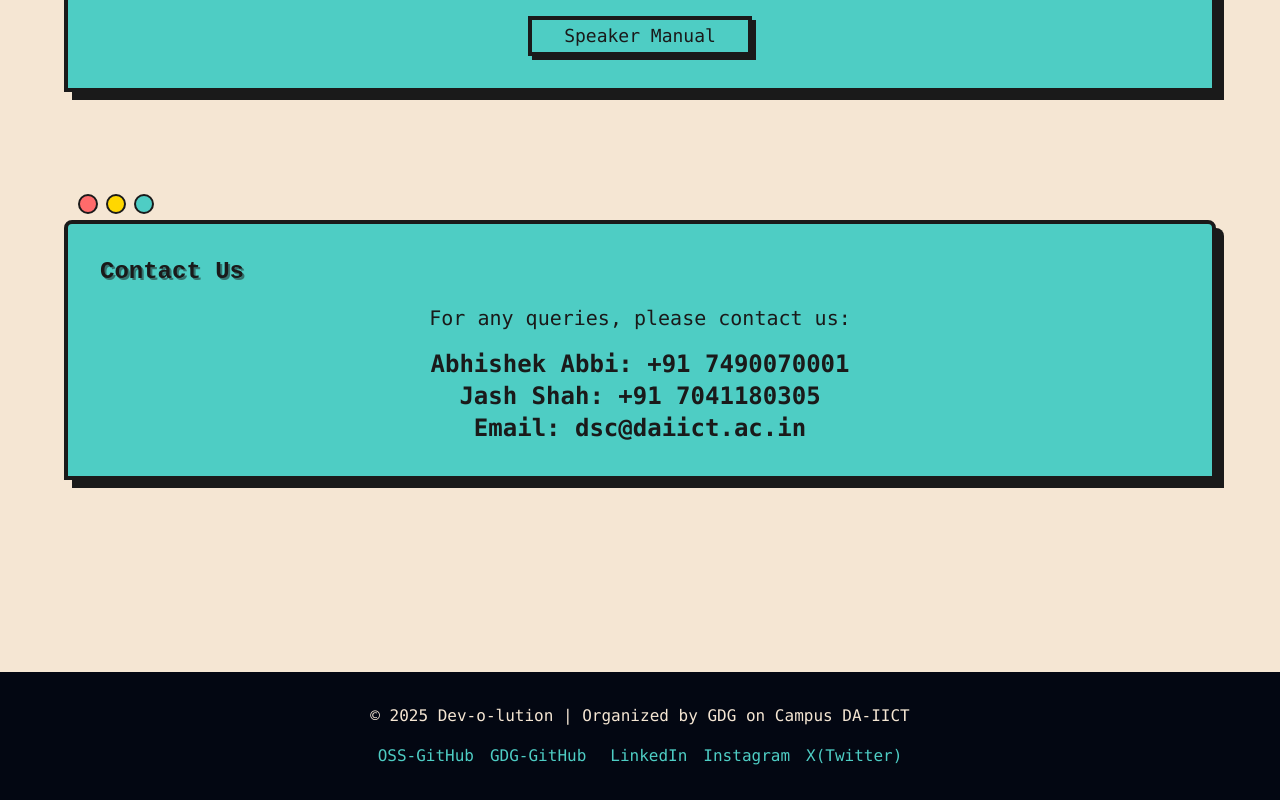
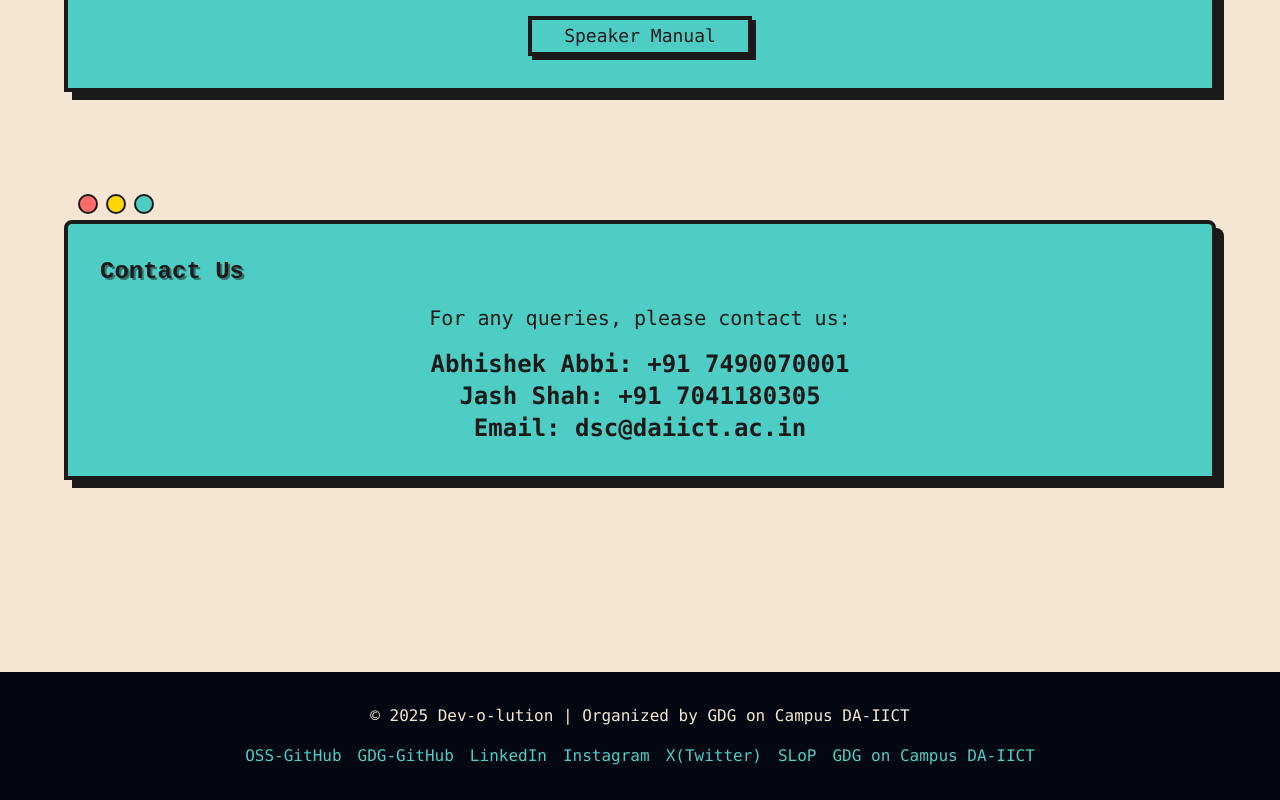
Before and after one commit to gdg-da/devolution, a Next.js app: page / in a window 1280 px wide. Shown: the part 4284-5084 px from the top of the page. Built offline with nearby package versions, Linux system fonts and the light colour scheme; a web font is replaced by a local one.

Commit message:
add(favicon): added links in footer and favicon

```diff
--- a/src/app/layout.tsx
+++ b/src/app/layout.tsx
@@ -6,6 +6,7 @@ const inter = Inter({ subsets: ['latin'] })
 export default function RootLayout({ children, }: { children: React.ReactNode }) {
     return (
         <html lang="en">
+            <link rel="icon" href="/favicon.ico" />
             <body className={inter.className}>{children}</body>
         </html>
     )
--- a/src/components/DevolutionLanding.tsx
+++ b/src/components/DevolutionLanding.tsx
@@ -487,8 +487,6 @@ export default function DevolutionLanding() {
                                 className="text-[#4ecdc4] hover:text-[#ff6b6b] transition-colors hover-lift p-2">
                                 GDG-GitHub
                             </Link>
-                        </div>
-                        <div className="sm:text-center sm:block flex-col flex gap-1">
                             <Link
                                 target="_blank"
                                 href="https://www.linkedin.com/company/gdg-on-campus-daiict/"
@@ -507,6 +505,18 @@ export default function DevolutionLanding() {
                                 className="text-[#4ecdc4] hover:text-[#ff6b6b] transition-colors hover-lift p-2">
                                 X(Twitter)
                             </Link>
+                            <Link
+                                target="_blank"
+                                href="https://slop.dscdaiict.in/"
+                                className="text-[#4ecdc4] hover:text-[#ff6b6b] transition-colors hover-lift p-2">
+                                SLoP
+                            </Link>
+                            <Link
+                                target="_blank"
+                                href="https://dscdaiict.in/"
+                                className="text-[#4ecdc4] hover:text-[#ff6b6b] transition-colors hover-lift p-2">
+                                GDG on Campus DA-IICT
+                            </Link>
                         </div>
                     </div>
                 </div>
```
Also changed, not shown: 1 other file (tests, documents, lock files or other folders).
